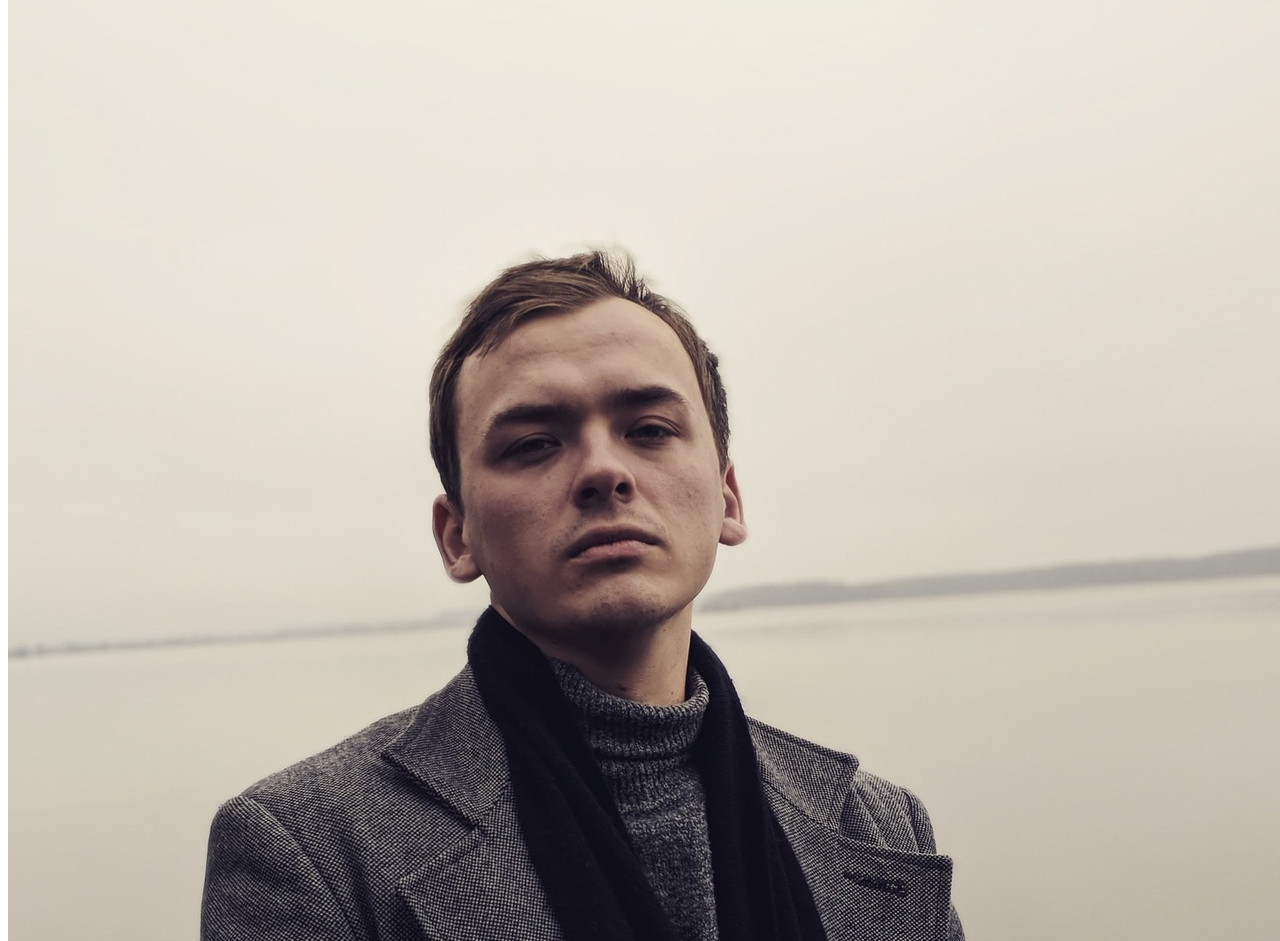
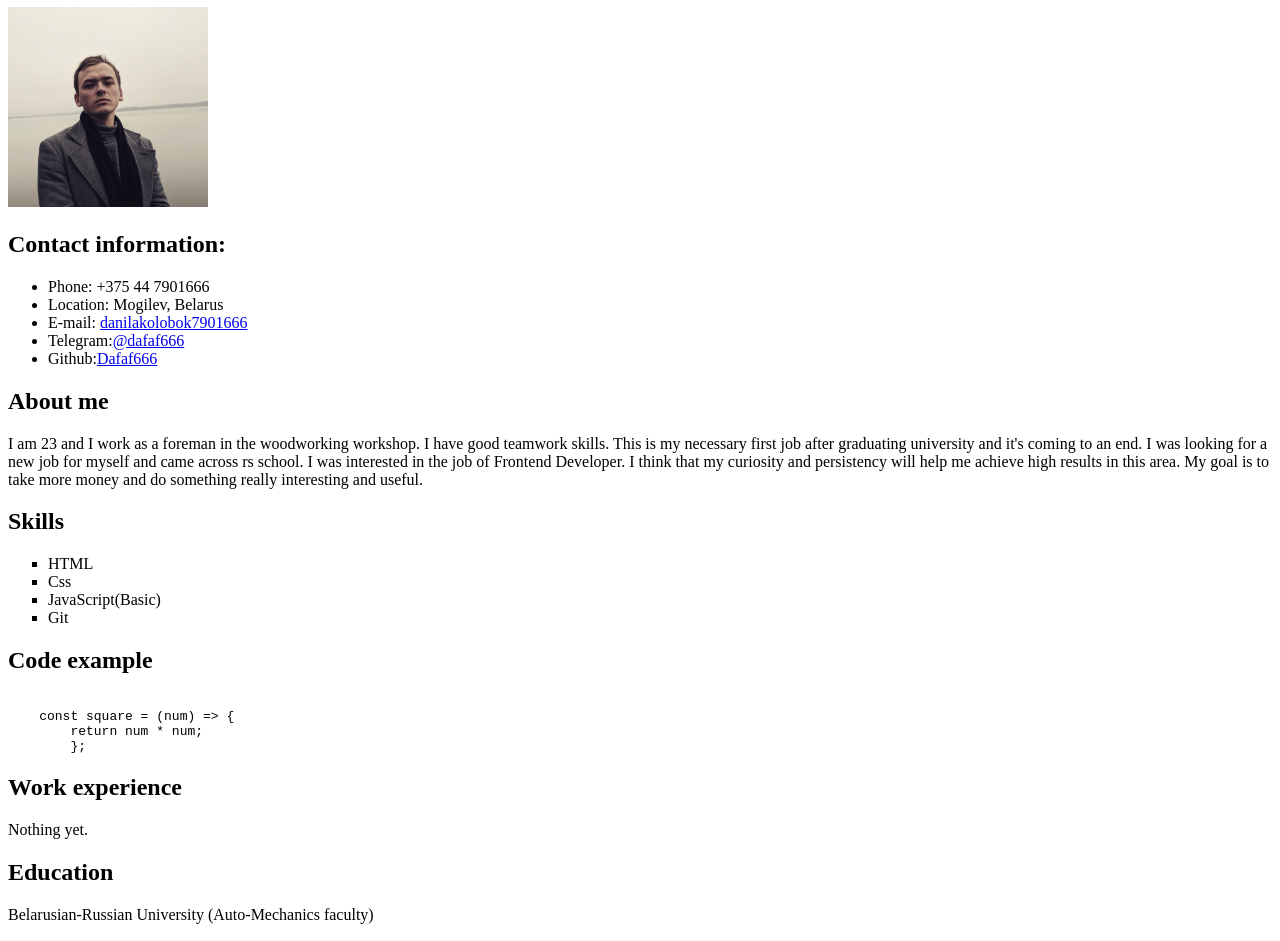
Before and after one commit to Dafaf666/rsschool-cv, a plain HTML site: page index.html in a window 1280 px wide. Shown: the part 73-1014 px from the top of the page. Drawn offline with Linux system fonts and the light colour scheme.

Commit message:
docs: upgrade cv

```diff
--- a/index.html
+++ b/index.html
@@ -1,10 +1,43 @@
 <!DOCTYPE html>
-<html>
- <head>
-  <meta charset="utf-8">
-  <title>my photo</title>
- </head>
- <body>
-  <p><img src="img\yMTAmnyj6G8.png" alt="my photo"></p>
- </body>
+<html lang="en">
+<head>
+    <meta charset="UTF-8">
+    <title>Dafaf666 cv</title>
+</head>
+<body>
+    <h1>Daniil Sasonkin</h1>
+
+    <p><img src="img/yMTAmnyj6G8.png" alt="my photo" width="200px"></p>
+    <h2>Contact information:</h2>
+    <ul>
+        <li>Phone: +375 44 7901666</li>
+        <li>Location: Mogilev, Belarus</li>
+        <li>E-mail: <a href="mailto:danilakolobok7901666@gmail.com" target="_blank">danilakolobok7901666</a></li>
+        <li>Telegram:<a href="https://t.me/dafaf666" target="_blank">@dafaf666</a></li>
+        <li>Github:<a href="https://github.com/Dafaf666" target="_blank">Dafaf666</a></li>
+    </ul>
+    <h2>About me</h2>
+    <p>I am 23 and  I work as a foreman in the woodworking workshop. I have good teamwork skills. This is my necessary first job after graduating university and it's coming to an end. I was looking for a new job for myself and came across rs school. I was interested in the job of Frontend Developer. I think that my curiosity and persistency will help me achieve high results in this area. My goal is to take more money and do something really interesting and useful.</p>
+    <h2>Skills</h2>
+    <ul type="square">
+        <li>HTML</li>
+        <li>Css</li>
+        <li>JavaScript(Basic)</li>
+        <li>Git</li>
+    </ul>
+    <h2>Code example</h2>
+ <pre><code>
+    const square = (num) => {
+        return num * num;
+        };
+</code></pre>
+    <h2>Work experience</h2>
+    <p>Nothing yet.</p>
+    <h2>Education</h2>
+    <p>Belarusian-Russian University (Auto-Mechanics faculty)</p>
+    <h2>Language</h2>
+    <p>English level - A2(Pre-Intermediate)
+    </p>
+
+</body>
 </html>
```
